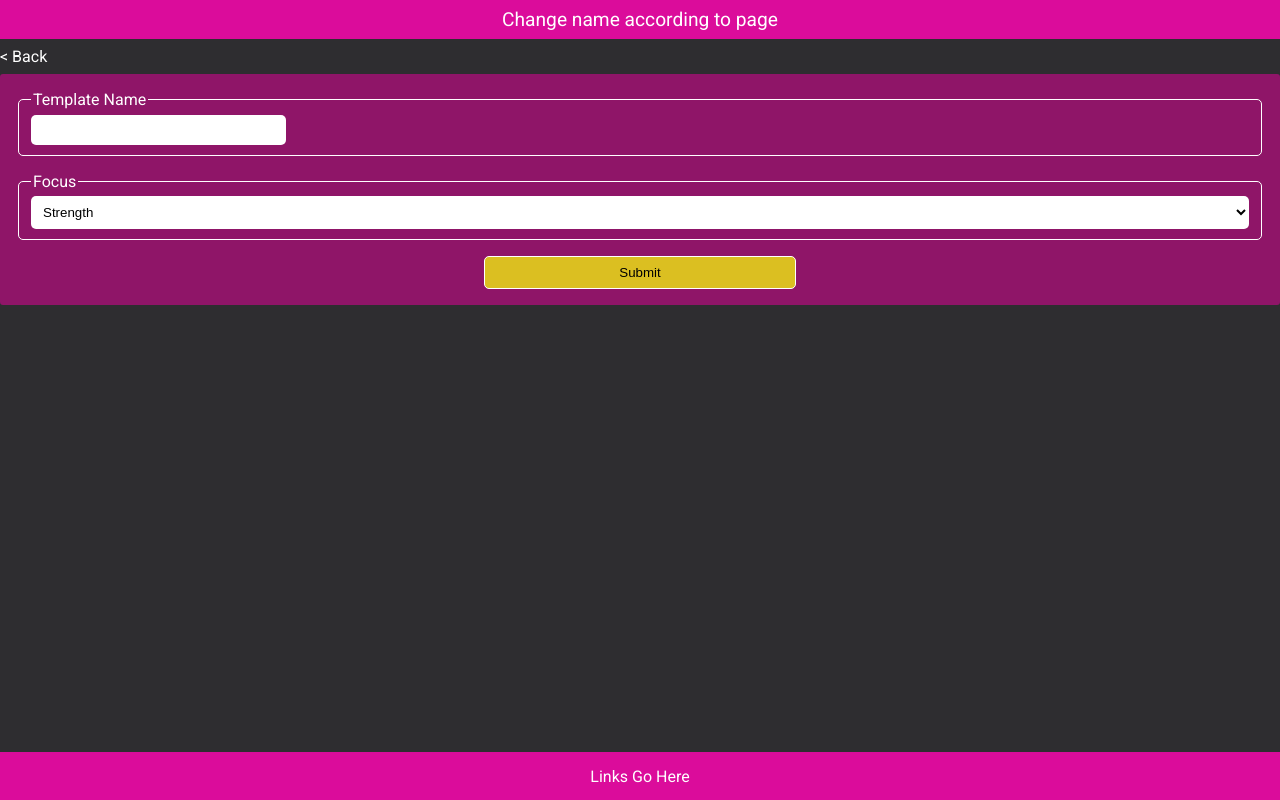
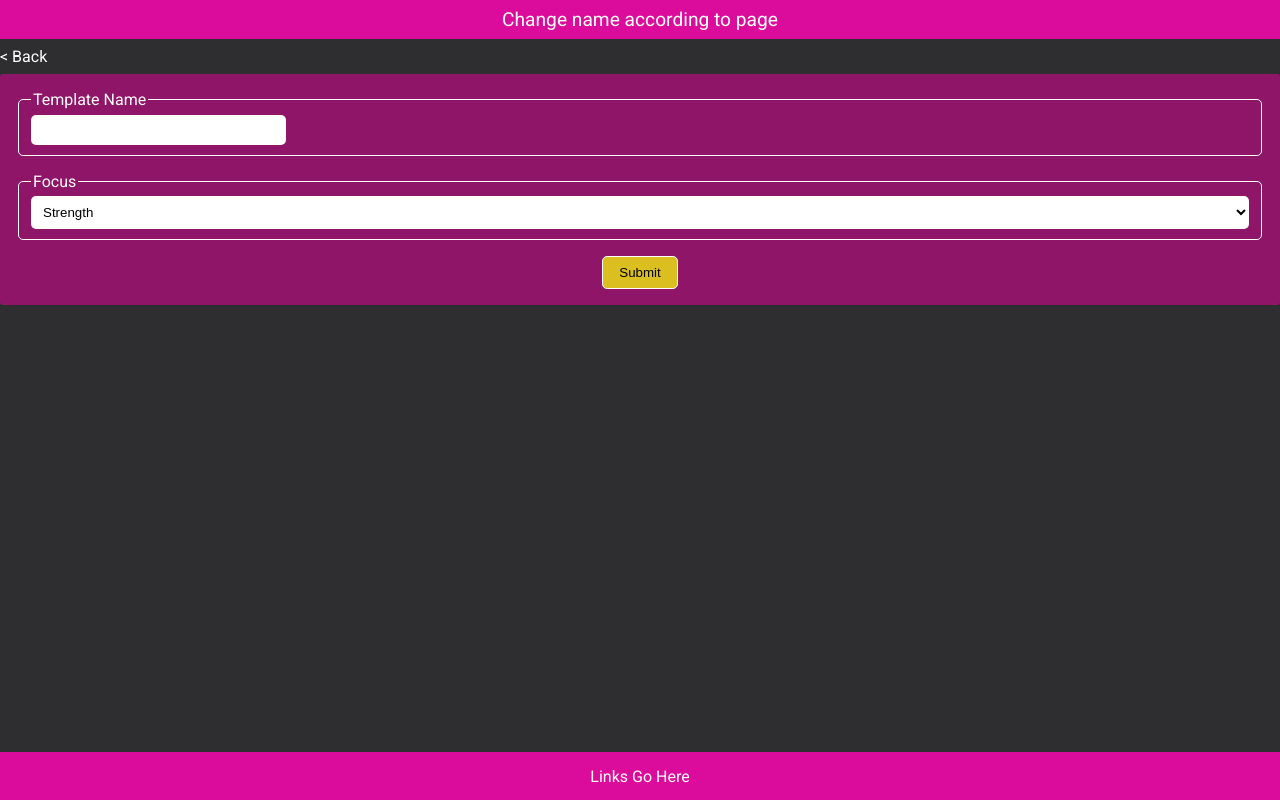
Before and after one commit to doctype-Melvin/repsetweight, a Next.js app: page /createTemplate in a window 1280 px wide. Built offline with nearby package versions, Linux system fonts and the light colour scheme.

Commit message:
add new client components

```diff
--- a/app/createTemplate/[id]/page.js
+++ b/app/createTemplate/[id]/page.js
@@ -1,6 +1,7 @@
 import { BackLink } from "../page"
 import Template from "@/database/models/Templates"
 import CustomButton from "@/components/Buttons"
+import TemplateHeader from "@/components/TemplateHeader"
 
 export default async function NewTemplate({ params }) {
   const { id } = params
@@ -12,8 +13,7 @@ export default async function NewTemplate({ params }) {
     return (
         <div>
             <BackLink href="/"> &lt; Back </BackLink>
-            <h1>{template.name}</h1>
-            <p>{template.focus}</p>
+            <TemplateHeader name={template.name} focus={template.focus} />
             <CustomButton textContent="Add Day" action="subtract" />
         </div>
     )
--- a/components/Buttons/index.js
+++ b/components/Buttons/index.js
@@ -3,21 +3,29 @@
 import { styled } from "styled-components";
 
 export default function CustomButton({ textContent, action }) {
-
+ // How to handle button actions through a library
   const buttonActions = {
     log: "I'm logging",
     add: "I'm adding",
     subtract: "I'm subtracting",
   }
 
-  return <StyledButton onClick={() => console.log(buttonActions[action])}>{textContent}</StyledButton>;
+  return (
+      <ButtonContainer>
+      <StyledButton onClick={() => console.log(buttonActions[action])}>{textContent}</StyledButton>
+      </ButtonContainer>
+  );
 }
 
+const ButtonContainer = styled.div`
+  width: 100%;
+  display: flex;
+  justify-content: center;
+`
+
 export const StyledButton = styled.button`
-  width: 25%;
-  margin: 0 auto;
   border: 1px solid var(--white);
   border-radius: 5px;
   background-color: var(--yellow);
   padding: 0.5rem 1rem;
-`;
+  `;
```
Also changed, not shown: components/TemplateHeader/index.js (added, +24 -0 lines).
